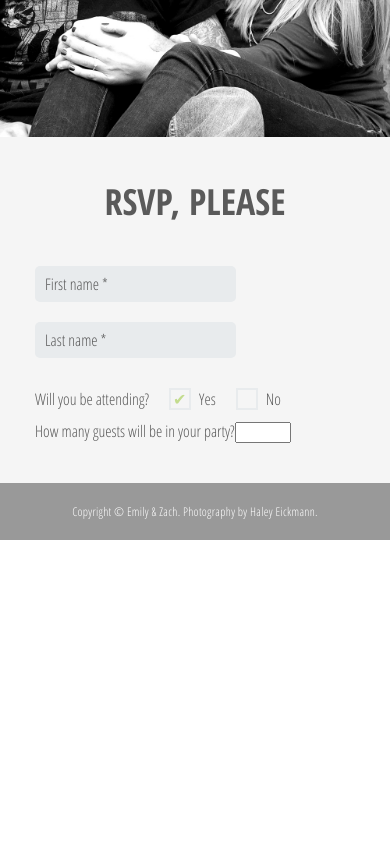
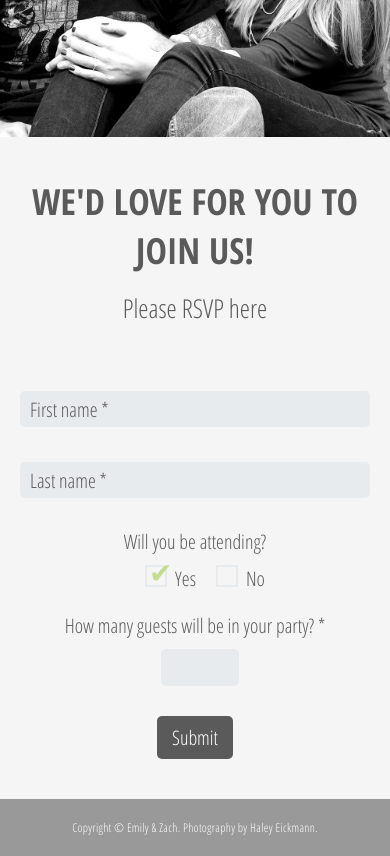
Before and after one commit to cmwint/ez-wedding-website, a React (Create React App) app: page / in a window 390 px wide. Shown: the part 3760-4616 px from the top of the page. Before the commit the page ends 4300 px from the top, so only its background shows below. Built offline with nearby package versions, Linux system fonts and the light colour scheme; the HTML template or start-up script is replaced by a standard one.

Commit message:
Finish styling form for mobile

```diff
--- a/src/Form/Form.css
+++ b/src/Form/Form.css
@@ -2,18 +2,32 @@
 .form {
   background: #f5f5f5;
   padding: 40px 20px;
+  text-align: center;
+  font-size: 20px;
 }
 .form__inner {
   max-width: 1000px;
   margin: auto;
 }
 .form__inner > h2 {
-  margin: 0 0 30px;
+  margin: 0 0 15px;
   font-size: 36px;
   text-align: center;
   color: #5a5a5a;
   text-transform: uppercase;
 }
+
+.form__inner > h3 {
+  margin: 0 0 40px;
+  font-size: 26px;
+  font-weight: 100;
+  text-align: center;
+  color: #5a5a5a;
+}
+
+/*
+****** Names ******
+*/
 
 .form__names {
   margin-bottom: 20px;
@@ -22,21 +36,29 @@
 .form__names label {
   position: relative;
   display: inline-block;
-  margin: 0 15px;
+  width: 100%;
+  margin-top: 15px;
   padding: 10px 0;
 }
 
+.form__names label:first-child {
+  margin-right: 0px;
+}
+
+.form__names label:last-child {
+  margin-left: 0px;
+}
+
 .form__names label.active span {
-  top: -23px;
-  font-size: 13px;
+  top: -20px;
+  font-size: 17px;
 }
 
 .form__names label span {
   position: absolute;
-  top: 10px;
+  top: 8px;
   left: 0;
   display: block;
-  width: 100%;
   padding: 7px 10px;
   text-align: left;
   transition: 200ms;
@@ -50,13 +72,23 @@
   background: #e8ebed;
   color: #5a5a5a;
   font-size: 14px;
+  width: calc(100% - 20px);
 }
+
+/*
+****** Extra ******
+*/
 
 .form__extra {
   margin: 0 15px;
 }
 
 .form__attendance {
+  margin-bottom: 20px;
+}
+
+.form__attendance > span {
+  display: block;
   margin-bottom: 10px;
 }
 
@@ -86,11 +118,83 @@
 }
 
 .form__attendance label:after {
-  content: '✔';
+  content: '\2714';
   position: absolute;
+  top: -12px;
+  font-size: 28px;
   left: 4px;
   display: none;
   color: #c3dc8e;
+}
+
+.form__extra input[type=number] {
+  border: none;
+  background: #e8ebed;
+  padding: 7px;
+  margin-left: 10px;
+  font-size: 20px;
+  border-radius: 5px;
+  color: #5a5a5a;
+}
+
+.form__extra > label > span {
+  display: block;
+  margin-bottom: 10px;
+}
+
+.form button {
+  margin-top: 30px;
+  padding: 8px 15px;
+  font-size: 20px;
+  font-family: 'Open Sans Condensed', sans-serif;
+  border: none;
+  color: white;
+  background-color: #5a5a5a;
+  border-radius: 5px;
+  transition: 200ms;
+  cursor: pointer;
+}
+
+.form button:hover {
+  background-color: #999;
+}
+
+@media (min-width: 600px) {
+  .form__names label {
+    margin-bottom: 0px;
+    width: auto;
+  }
+
+  .form__names label:first-child {
+    margin-right: 10px;
+  }
+
+  .form__names label:last-child {
+    margin-left: 10px;
+  }
+
+  .form__names label:first-child {
+    margin-right: 0;
+  }
+
+  .form__names input {
+    min-width: 220px;
+    width: auto;
+  }
+
+  .form__attendance {
+    margin-bottom: 10px;
+  }
+
+  .form__attendance > span {
+    display: inline;
+    margin-bottom: 0px;
+  }
+
+  .form__extra > label > span {
+    display: inline;
+    margin-bottom: 0px;
+  }
 }
 
 @media (min-width: 400px) {
--- a/src/Form/Form.js
+++ b/src/Form/Form.js
@@ -38,8 +38,9 @@ import './Form.css';
     return (
       <div className="form">
         <div className="form__inner">
-          <h2>RSVP, please</h2>
-          <form>
+          <h2>We'd love for you to join us!</h2>
+          <h3>Please RSVP here</h3>
+          <form id="rsvp">
             <div className="form__names">
               <label className={this.state.activeFirst ? 'active' : ''}>
                 <span>First name *</span>
@@ -80,11 +81,12 @@ import './Form.css';
               </div>
               {this.state.attendingOption === 'yes' &&
                 <label>
-                  <span>How many guests will be in your party?</span>
-                  <input type="number" name="guests" min="1" max="10" />
+                  <span>How many guests will be in your party? *</span>
+                  <input required type="number" name="guests" min="1" max="10" />
                 </label>
               }
             </div>
+            <button type="submit" form="rsvp" value="Submit">Submit</button>
           </form>
         </div>
       </div>
```
